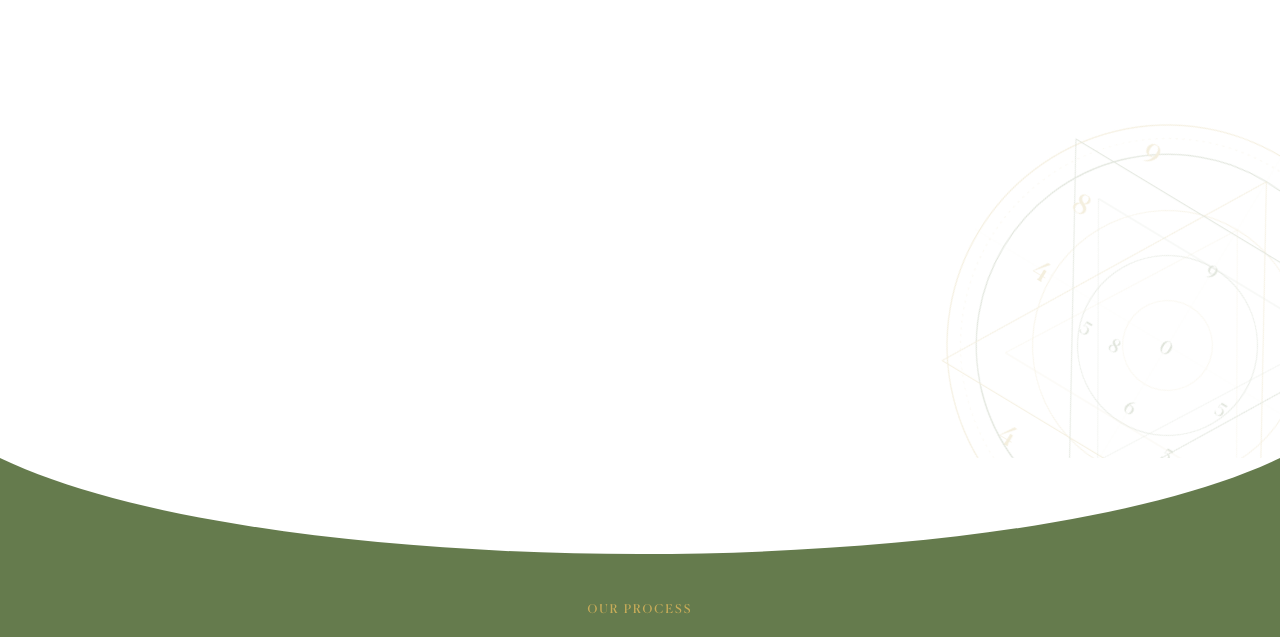
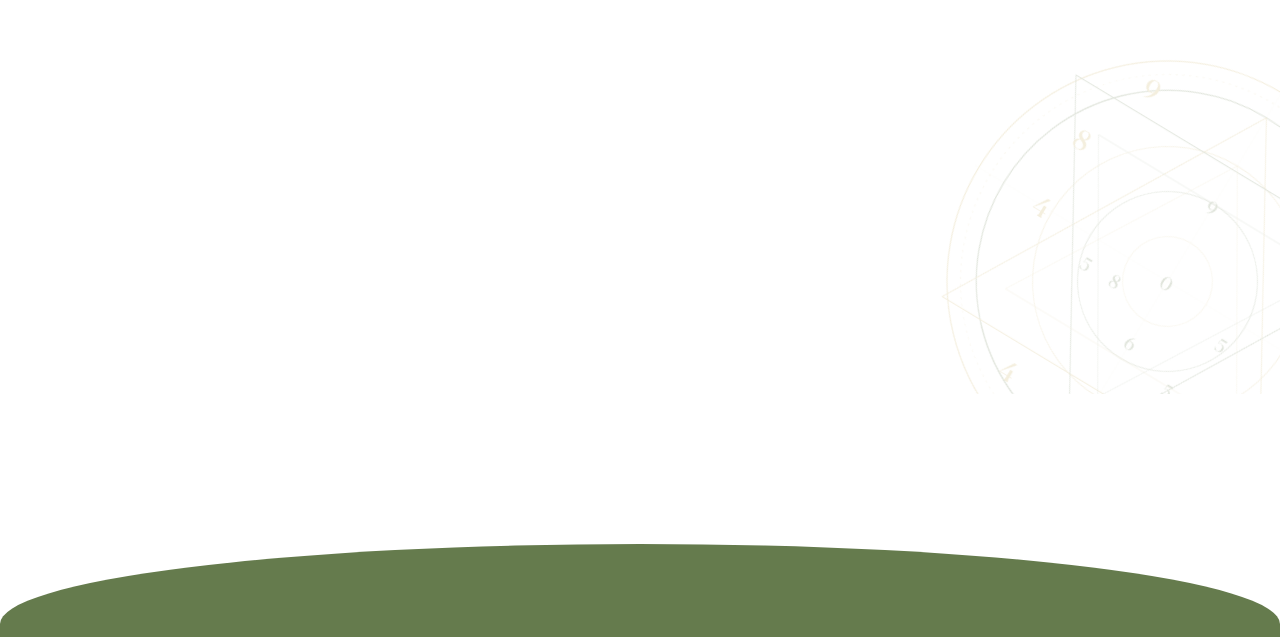
Before and after one commit to aquarioustechnology-alt/numerical-doctrine-website, a React (Vite) app: page / in a window 1280 px wide. Shown: the part 1101-1738 px from the top of the page. Built offline with nearby package versions, Linux system fonts and the light colour scheme.

Commit message:
Refining HowItWorks and Introduction sections: fixed curved top transition, eliminated horizontal line artifact, and tightened section spacing.

```diff
--- a/src/App.tsx
+++ b/src/App.tsx
@@ -86,11 +86,14 @@ function App() {
       {/* Hero Section */}
       <HeroSection />
 
-      {/* Introduction Section */}
-      <Introduction />
+      {/* Main Content Sections with White Continuity */}
+      <div className="bg-white">
+        {/* Introduction Section */}
+        <Introduction />
 
-      {/* How It Works */}
-      <HowItWorks />
+        {/* How It Works (Parallax Reveal) */}
+        <HowItWorks />
+      </div>
 
       {/* What is Numerology */}
       <WhatIsNumerology />
--- a/src/components/homepage/HowItWorks.tsx
+++ b/src/components/homepage/HowItWorks.tsx
@@ -44,6 +44,22 @@ const HowItWorks: React.FC = () => {
 
   useLayoutEffect(() => {
     const ctx = gsap.context(() => {
+      // Entire section reveal (bottom to top, scrub driven like healmybones)
+      // We use y to animate the translate and marginTop to compensate for the gap
+      gsap.fromTo(sectionRef.current,
+        { y: 150 },
+        {
+          y: 0,
+          ease: "none",
+          scrollTrigger: {
+            trigger: sectionRef.current,
+            start: "top bottom",
+            end: "top 30%",
+            scrub: 0.5,
+          }
+        }
+      );
+
       // Animate steps
       const stepElements = stepsRef.current?.querySelectorAll('.step-item');
       if (stepElements) {
@@ -73,20 +89,9 @@ const HowItWorks: React.FC = () => {
     <section
       ref={sectionRef}
       id="how-it-works"
-      className="relative bg-[#657B4D] py-24 lg:pb-32 lg:pt-36 overflow-hidden"
+      className="relative bg-[#657B4D] py-24 lg:pb-32 lg:pt-36 overflow-hidden z-10"
+      style={{ borderRadius: '50% 50% 0 0 / 80px 80px 0 0' }}
     >
-      {/* Oval Shaped Top Transition */}
-      <div className="absolute top-0 left-0 w-full overflow-hidden leading-[0] z-20">
-        <svg
-          viewBox="0 0 1440 120"
-          fill="none"
-          preserveAspectRatio="none"
-          xmlns="http://www.w3.org/2000/svg"
-          className="relative block h-16 w-full lg:h-32 fill-white"
-        >
-          <path d="M0 0C300 120 1140 120 1440 0V0H0V0Z" />
-        </svg>
-      </div>
 
       <div className="relative z-10 px-6 lg:px-12 max-w-[1440px] mx-auto">
         {/* Header */}
--- a/src/components/homepage/Introduction.tsx
+++ b/src/components/homepage/Introduction.tsx
@@ -61,7 +61,7 @@ const Introduction: React.FC = () => {
   return (
     <section
       ref={sectionRef}
-      className="bg-white pb-24 lg:pb-32 relative overflow-hidden pt-0"
+      className="bg-white pb-12 lg:pb-16 relative overflow-hidden pt-0"
     >
       <div className="max-w-[1440px] mx-auto px-6 relative z-10 flex flex-col items-center text-center">
         {/* Badge */}
--- a/src/index.css
+++ b/src/index.css
@@ -42,10 +42,6 @@
 }
 
 @layer base {
-  * {
-    @apply border-border;
-  }
-
   html {
     scroll-behavior: auto;
   }
```
